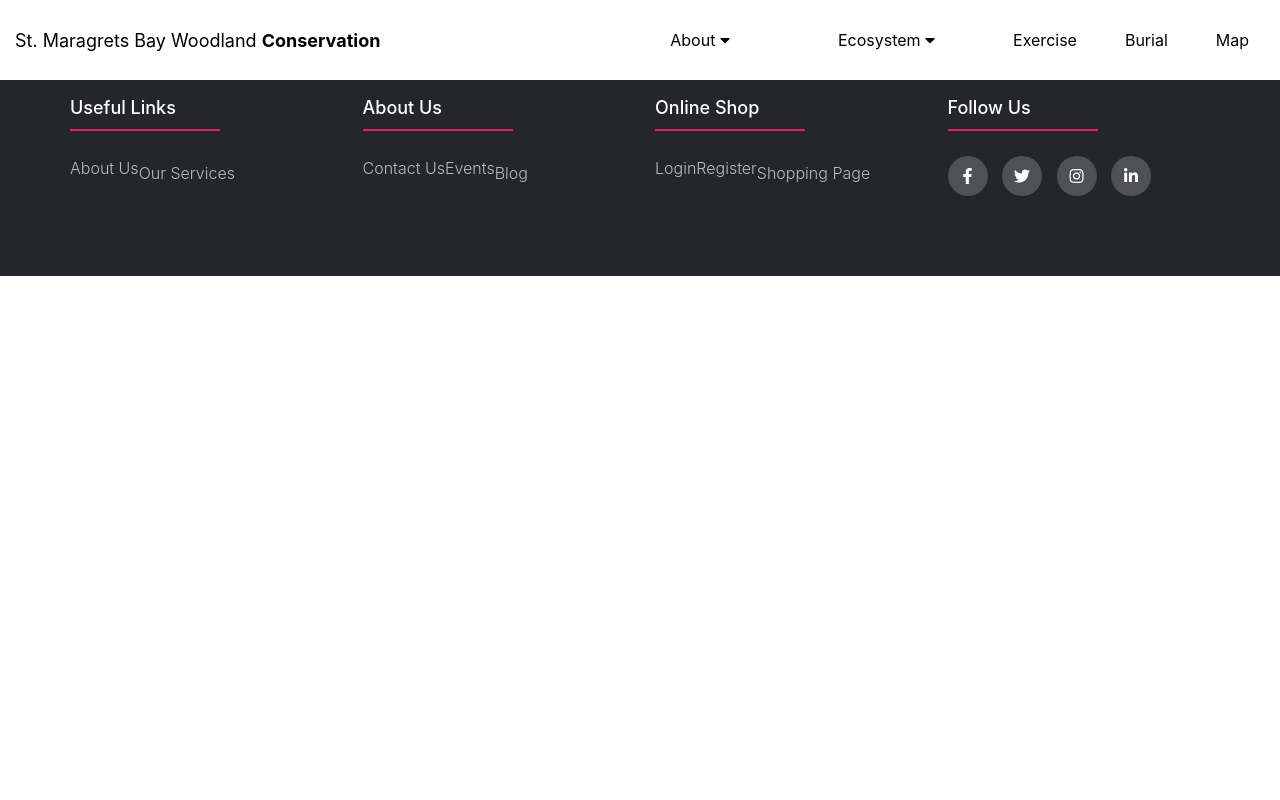
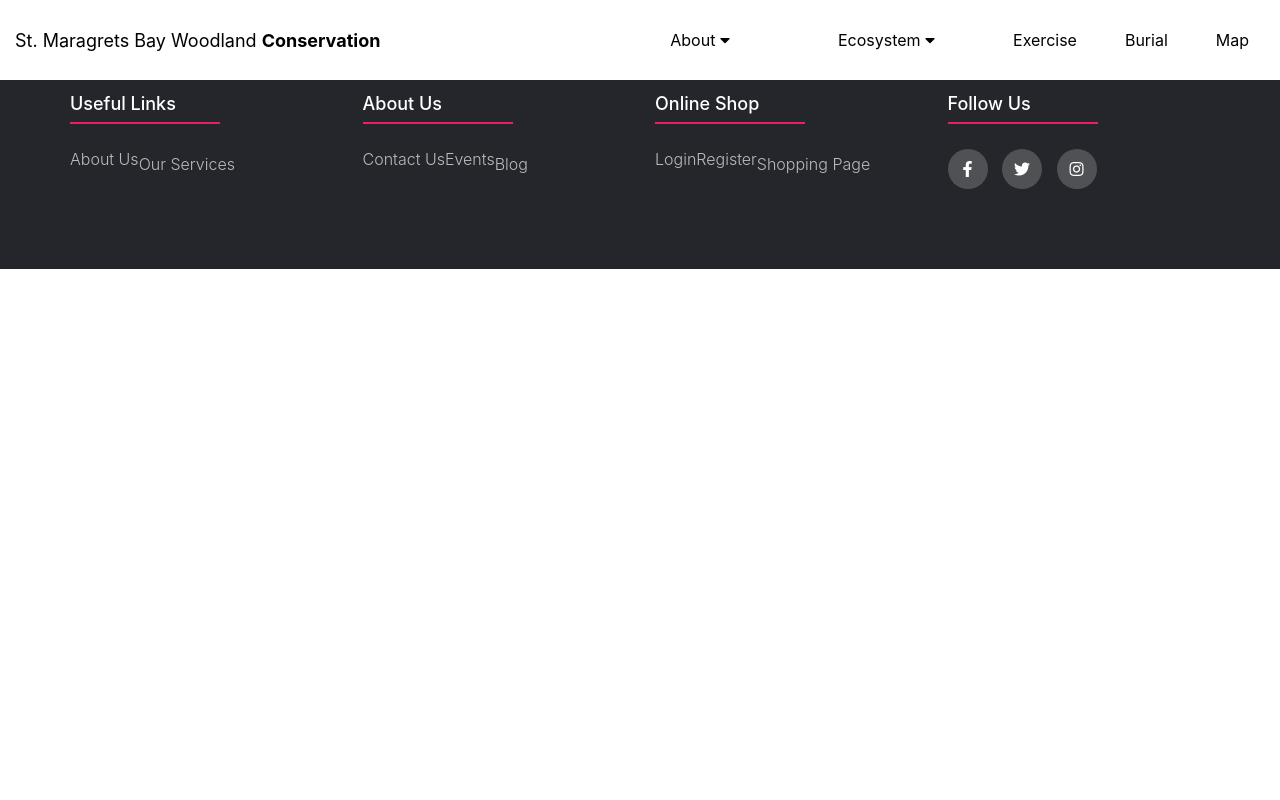
Before and after one commit to brand000/st-margaret-woodland, a PHP site: page /pages/others/sorry.php in a window 1280 px wide. Run offline with PHP 8.4, Linux system fonts and the light colour scheme; some web fonts are replaced.

Commit message:
changing footer

```diff
--- a/common/footer.html
+++ b/common/footer.html
@@ -1,5 +1,5 @@
 <footer class="footer">
-  <div class="container">
+  <div class="container1">
     <div class="row">
       <div class="footer-col">
         <h4>Useful Links</h4>
@@ -24,13 +24,12 @@
           <li><a href="#">Shopping Page</a></li>
         </ul>
       </div>
-      <div class="footer-col footer-col2">
+      <div class="footer-col">
         <h4>Follow us</h4>
         <div class="social-links">
-          <a href="#"><i class="fab fa-facebook-f"></i></a>
-          <a href="#"><i class="fab fa-twitter"></i></a>
-          <a href="#"><i class="fab fa-instagram"></i></a>
-          <a href="#"><i class="fab fa-linkedin-in"></i></a>
+          <a href="https://www.facebook.com/"><i class="fab fa-facebook-f"></i></a>
+          <a href="https://twitter.com/?lang=en"><i class="fab fa-twitter"></i></a>
+          <a href="https://www.instagram.com/"><i class="fab fa-instagram"></i></a>
         </div>
       </div>
     </div>
--- /dev/null
+++ b/common/head.html
@@ -0,0 +1,35 @@
+<!--header file-->
+
+<head>
+    <meta charset="UTF-8" />
+    <meta http-equiv="X-UA-Compatible" content="IE=edge" />
+    <meta name="viewport" content="width=device-width, initial-scale=1.0" />
+    <link rel="preconnect" href="https://fonts.gstatic.com" />
+    <link href="https://fonts.google.com/specimen/Inter" />
+    <base
+    href="https://ugdev.cs.smu.ca/~group23F/Web/"
+  />
+
+    <link rel="stylesheet" href="https://cdnjs.cloudflare.com/ajax/libs/font-awesome/4.7.0/css/font-awesome.min.css" />
+    <link rel="stylesheet" href="https://cdn.jsdelivr.net/npm/swiper@8/swiper-bundle.min.css" />
+
+
+    <link rel="stylesheet" href="styles/body.css" />
+    <link rel="stylesheet" href="styles/nav.css" />
+    <link rel="stylesheet" href="styles/header.css" />
+    <link rel="stylesheet" href="styles/footer.css" />
+    <link rel="stylesheet" href="styles/index.css" />
+
+
+    <link rel="stylesheet" href="https://cdnjs.cloudflare.com/ajax/libs/font-awesome/4.7.0/css/font-awesome.min.css" />
+    <link rel="stylesheet" href="https://cdn.jsdelivr.net/npm/swiper@8/swiper-bundle.min.css" />
+    <link rel="stylesheet" type="text/css"
+        href="https://cdnjs.cloudflare.com/ajax/libs/font-awesome/5.15.1/css/all.min.css">
+
+    <script defer src="https://cdn.jsdelivr.net/npm/swiper@8/swiper-bundle.min.js"></script>
+    <script defer src="../scripts/main.js"></script>
+
+
+    <title>St. Margeret's Bay Woodland Conservation</title>
+
+</head>
--- a/common/head.php
+++ /dev/null
@@ -1,44 +0,0 @@
-<!--header file-->
-<head>
-  <meta charset="UTF-8" />
-  <meta http-equiv="X-UA-Compatible" content="IE=edge" />
-  <meta name="viewport" content="width=device-width, initial-scale=1.0" />
-  <link rel="preconnect" href="https://fonts.gstatic.com" />
-  <link href="https://fonts.google.com/specimen/Inter" />
-
-  <link
-    rel="stylesheet"
-    href="https://cdnjs.cloudflare.com/ajax/libs/font-awesome/4.7.0/css/font-awesome.min.css"
-  />
-  <link
-    rel="stylesheet"
-    href="https://cdn.jsdelivr.net/npm/swiper@8/swiper-bundle.min.css"
-  />
-
-
-  <!--link rel="stylesheet" href="styles/body.css"/>
-  <link rel="stylesheet" href="styles/nav.css"/>
-  <link rel="stylesheet" href="styles/header.css"/>
-  <link rel="stylesheet" href="styles/footer.css"/>
-  <link rel="stylesheet" href="styles/index.css"/-->
-
-<link rel="stylesheet" href="styles/body.css?v=<?php echo time(); ?>">
-<link rel="stylesheet" href="styles/nav.css?v=<?php echo time(); ?>">
-<link rel="stylesheet" href="styles/header.css?v=<?php echo time(); ?>">
-<link rel="stylesheet" href="styles/footer.css?v=<?php echo time(); ?>">
-<link rel="stylesheet" href="styles/index.css?v=<?php echo time(); ?>">
-
-  <link rel="stylesheet" href="https://cdnjs.cloudflare.com/ajax/libs/font-awesome/4.7.0/css/font-awesome.min.css" />
-  <link rel="stylesheet" href="https://cdn.jsdelivr.net/npm/swiper@8/swiper-bundle.min.css" />
-  <link rel="stylesheet" type="text/css"
-      href="https://cdnjs.cloudflare.com/ajax/libs/font-awesome/5.15.1/css/all.min.css">
-
-  <script defer src="https://cdn.jsdelivr.net/npm/swiper@8/swiper-bundle.min.js"></script>
-  <script defer src="scripts/main.js"></script>
-
-
-
-
-
-  <title>St. Margeret's Bay Woodland Conservation</title>
-</head>
--- a/common/menu.html
+++ b/common/menu.html
@@ -1,6 +1,6 @@
 <div class="header-container">
   <div class="org-name">
-    <a href="components/index.html"
+    <a href="index.php"
       >St. Maragrets Bay Woodland <b>Conservation</b></a
     >
   </div>
--- a/index.php
+++ b/index.php
@@ -1,11 +1,12 @@
 <!DOCTYPE html>
-<link rel="stylesheet" href="styles/body.css?v=<?php echo time(); ?>">
+<!link rel="stylesheet" href="styles/body.css?v=<?php echo time(); ?>">
     <link rel="stylesheet" href="styles/nav.css?v=<?php echo time(); ?>">
     <link rel="stylesheet" href="styles/header.css?v=<?php echo time(); ?>">
     <link rel="stylesheet" href="styles/footer.css?v=<?php echo time(); ?>">
     <link rel="stylesheet" href="styles/index.css?v=<?php echo time(); ?>">
     <link rel="stylesheet" href="https://cdnjs.cloudflare.com/ajax/libs/font-awesome/4.7.0/css/font-awesome.min.css" />
     <link rel="stylesheet" href="https://cdn.jsdelivr.net/npm/swiper@8/swiper-bundle.min.css" />
+
     <link rel="stylesheet" type="text/css"
         href="https://cdnjs.cloudflare.com/ajax/libs/font-awesome/5.15.1/css/all.min.css">
 
@@ -17,7 +18,7 @@
     <html lang="en">
 
     <?php
-session_start();
+    //session_start();
     include 'common/head.html';
     ?>
 
--- a/pages/others/sorry.php
+++ b/pages/others/sorry.php
@@ -1,21 +1,21 @@
 <!DOCTYPE html>
-<!--link rel="stylesheet" href="styles/body.css?v=<?php echo time(); ?>">
-    <link rel="stylesheet" href="styles/nav.css?v=<?php echo time(); ?>">
-    <link rel="stylesheet" href="styles/header.css?v=<?php echo time(); ?>">
-    <link rel="stylesheet" href="styles/footer.css?v=<?php echo time(); ?>">
-    <link rel="stylesheet" href="styles/index.css?v=<?php echo time(); ?>">
-    <link rel="stylesheet" href="https://cdnjs.cloudflare.com/ajax/libs/font-awesome/4.7.0/css/font-awesome.min.css" />
-    <link rel="stylesheet" href="https://cdn.jsdelivr.net/npm/swiper@8/swiper-bundle.min.css" />
-    <script defer src="https://cdn.jsdelivr.net/npm/swiper@8/swiper-bundle.min.js"></script>
-    <script defer src="scripts/main.js"></script-->
+<link rel="stylesheet" href="../../styles/body.css?v=<?php echo time(); ?>">
+<link rel="stylesheet" href="../../styles/nav.css?v=<?php echo time(); ?>">
+<link rel="stylesheet" href="../../styles/header.css?v=<?php echo time(); ?>">
+<link rel="stylesheet" href="../../styles/footer.css?v=<?php echo time(); ?>">
+<link rel="stylesheet" href="../../styles/index.css?v=<?php echo time(); ?>">
+<link rel="stylesheet" href="https://cdnjs.cloudflare.com/ajax/libs/font-awesome/4.7.0/css/font-awesome.min.css" />
+<link rel="stylesheet" href="https://cdn.jsdelivr.net/npm/swiper@8/swiper-bundle.min.css" />
+<script defer src="https://cdn.jsdelivr.net/npm/swiper@8/swiper-bundle.min.js"></script>
+<script defer src="scripts/main.js"></script>
 
 
 
 <html lang="en">
 
 <?php
-  session_start();
-  include '../../common/head.php';
+  //session_start();
+  include '../../common/head.html';
   ?>
 
 <body>
@@ -27,9 +27,9 @@
 
 
 
-    <p>
+    <h3>
         Sorry This page is not available
-    </p>
+    </h3>
 
     <?php
      include '../../common/footer.html';
--- a/styles/footer.css
+++ b/styles/footer.css
@@ -1,19 +1,13 @@
+
+
+/**
 @import url("https://rsms.me/inter/inter.css");
+* https://www.youtube.com/watch?v=YOb67OKw62s
+*/
+
 @import url('https://fonts.googleapis.com/css2?family=Poppins:wght@300;400;500;600;700&display=swap');
 
-/**
-* https://www.youtube.com/watch?v=YOb67OKw62s
-*/
-body{
-	line-height: 1.5;
-	font-family: 'Poppins', sans-serif;
-}
-*{
-	margin:0;
-	padding:0;
-	box-sizing: border-box;
-}
-.container{
+.container1{
 	max-width: 1170px;
 	margin:auto;
 }
@@ -64,7 +58,7 @@ ul{
 	transition: all 0.3s ease;
 }
 .footer-col ul li a:hover{
-	color: green;
+	color: #ffffff;
 	padding-left: 8px;
 }
 .footer-col .social-links a{
```
Lines whose indentation alone changed are shown as unchanged.
